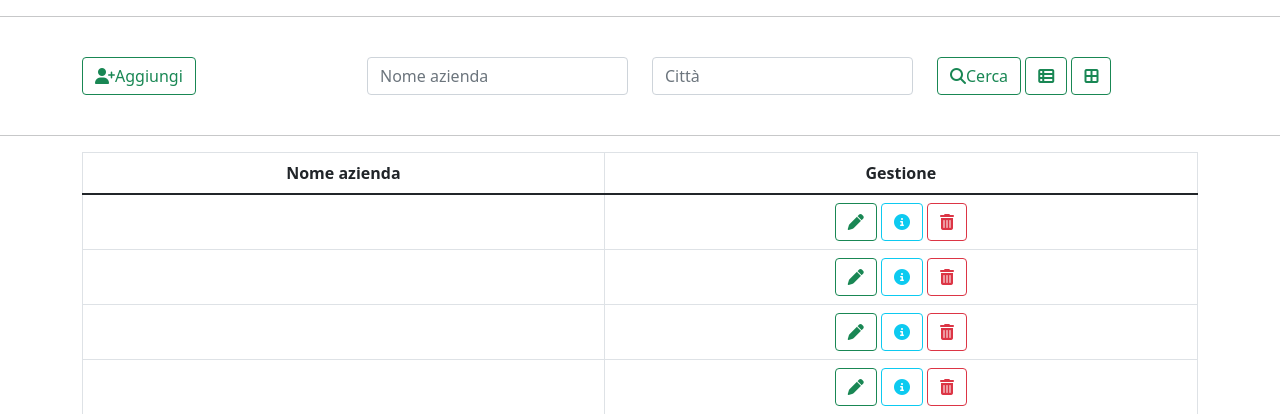
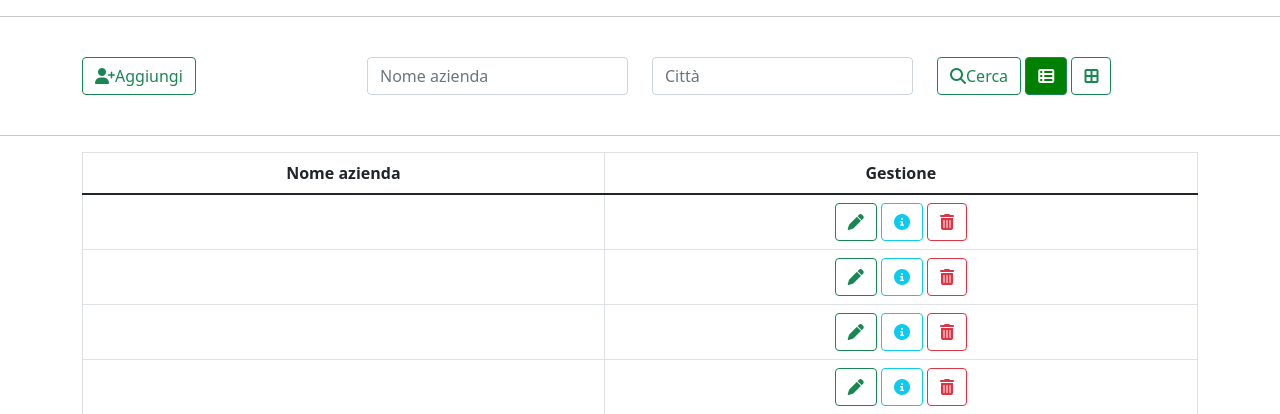
Before and after one commit to AndrewStorci7/AlfaTecnica, a PHP site: page /pages/lista-anagrafica.html in a window 1280 px wide. Shown: the part 66-480 px from the top of the page. Run offline with PHP 8.4, Linux system fonts and the light colour scheme; data comes from the database, SQL or seed files in the repository; lists and menus that the app fills with data are empty; some libraries are stand-ins or nearby versions.

Commit message:
modifiche di cri

```diff
--- a/css/style.css
+++ b/css/style.css
@@ -234,3 +234,8 @@ h4 {
         display: none!important;
     }
 }
+.verde{
+  background-color: green;
+}
+.searchIcon .btn-outline-success:hover{color:white; background-color: green;}
+.searchIcon .btn-outline-success.selected{color:white; background-color: green;}
--- a/pages/lista-anagrafica.html
+++ b/pages/lista-anagrafica.html
@@ -19,7 +19,7 @@
         integrity="sha512-894YE6QWD5I59HgZOGReFYm4dnWc1Qt5NtvYSaNcOP+u1T9qYdvdihz0PPSiiqn/+/3e7Jo4EaG7TubfWGUrMQ=="
         crossorigin="anonymous" referrerpolicy="no-referrer"></script>
     <title>Alfatecnica - Lista Anagrafica</title>
-    <link rel="icon" href="img/logo.png">
+    <link rel="icon" href="../img/logo.png">
 </head>
 
 <body>
@@ -28,7 +28,7 @@
 
     <nav class="navbar navbar-expand-lg navbar-light" style="background-color: #e3f2fd;">
         <div class="container-fluid">
-            <a href="#"><img src="img/logo.png" width="55px" height="50px"></a>
+            <a href="#"><img src="../img/logo.png" width="55px" height="50px"></a>
             <button class="navbar-toggler" type="button" data-bs-toggle="collapse"
                 data-bs-target="#navbarSupportedContent" aria-controls="navbarSupportedContent" aria-expanded="false"
                 aria-label="Toggle navigation">
@@ -71,10 +71,10 @@
             <div class="col">
                 <input type="text" class="form-control" placeholder="Città" aria-label="Città">
             </div>
-            <div class="col">
+            <div class="col searchIcon">
                 <button type="button" class="btn btn-outline-success"><i class="fa-solid fa-magnifying-glass"></i>Cerca</button>
-                <button type="button" class="btn btn-outline-success change_cards"><i class="fa-solid fa-table-list"></i></button>
-                <button type="button" class="btn btn-outline-success change_table"><i class="fa-solid fa-border-all"></i></button>
+                <button type="button" class="btn btn-outline-success selected change_cards verde" id="cards"><i class="fa-solid fa-table-list bianco"></i></button>
+                <button type="button" class="btn btn-outline-success change_table verde" id="table"><i class="fa-solid fa-border-all bianco"></i></button>
             </div>
         </div>
     </div>
@@ -225,7 +225,18 @@
                     '</div>';
           }
         },"json");
+
+        $( "#table" ).click(function() {
+           $("#cards").removeClass("selected");
+           $("#table").addClass("selected");
+        });
+        $( "#cards" ).click(function() {
+           $("#cards").addClass("selected");
+           $("#table").removeClass("selected");
+        });
     });
+
+
 
 </script>
 
--- a/php/viewAnagr.php
+++ b/php/viewAnagr.php
@@ -5,6 +5,7 @@ $query="SELECT nome,sede,path_logo FROM anagrafica";
 $risultato=$pdo->query($query);
 $array = array( );
 $i=0;
+//if(count($risultato) > 0){
   while($row=$risultato->fetch(PDO::FETCH_ASSOC)){
     $array[$i]=array(
       "nome"=>$row["nome"],
@@ -13,5 +14,6 @@ while($row=$risultato->fetch(PDO::FETCH_ASSOC)){
     );
     $i++;
   }
+//}
 echo json_encode($array);
 ?>
```
Lines whose indentation alone changed are shown as unchanged.
